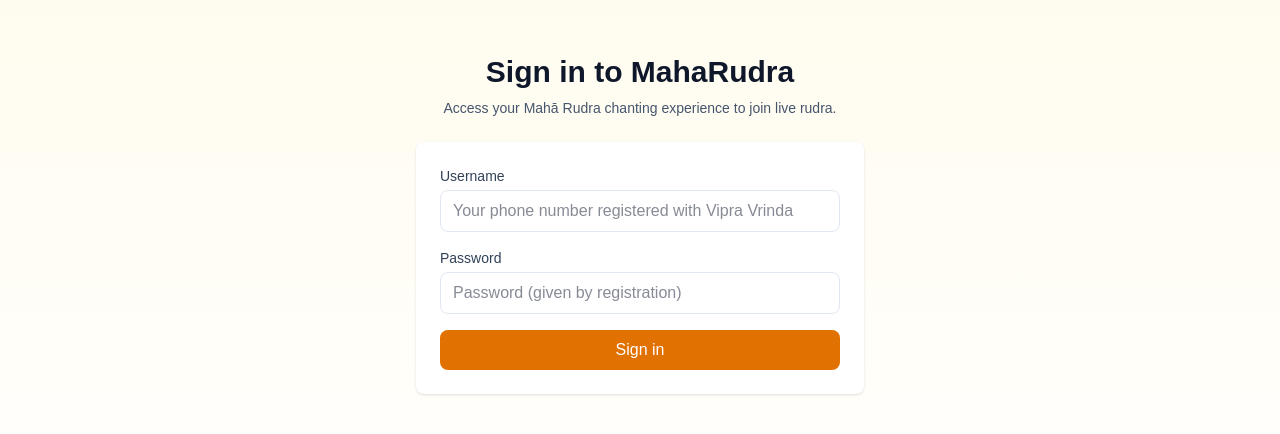
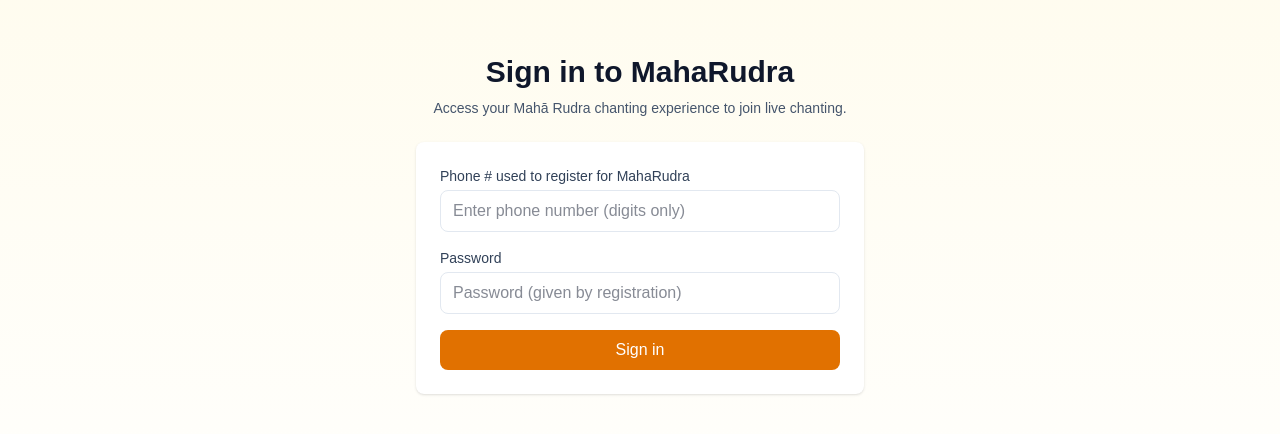
Before and after one commit to Vipra-Vrinda/maharudradfw, a Next.js app: page /maharudradfw/login in a window 1280 px wide. Shown: the part 176-610 px from the top of the page. Built offline with nearby package versions, Linux system fonts and the light colour scheme; no server answers.

Commit message:
finish for now

```diff
--- a/src/app/livecount/page.jsx
+++ b/src/app/livecount/page.jsx
@@ -7,7 +7,7 @@
 import { ref, onValue, runTransaction, set } from "firebase/database";
 import { db } from "@/lib/firebase"; // your initialized Firebase app
 import chanters from "@/data/chanters.json";
-
+import { useBroadcastListener } from "@/components/MahaRudraEvent";
 
 export default function LiveCountPage() {
   const { user, loading } = useAuth();
@@ -26,6 +26,9 @@
   const MASTER_UIDS = [
     "JXG9CSifc2gWRsfkzZInWRgV9fJ3",
   ]
+  const BROADCAST_UIDS = [
+    "JXG9CSifc2gWRsfkzZInWRgV9fJ3",
+  ]
   useEffect(() => {
     if (!loading && !user) {
       router.push("/login");
@@ -33,6 +36,7 @@
   }, [user, loading, router]);
 
   const { users } = chanters;
+  useBroadcastListener();
 
   const [now, setNow] = useState(new Date());
   useEffect(() => {
@@ -146,6 +150,19 @@
     }
   }
 
+  async function sendBroadcastMessage() {
+    try {
+      const msgRef = ref(db, "broadcast");
+      await set(msgRef, {
+        message: adminMessage,
+        timestamp: Date.now(),
+      });
+      setAdminMessage("");
+    } catch (err) {
+      console.error("❌ Failed to send broadcast:", err);
+    }
+  }
+
   const startChanting = async () => {
     if (!MASTER_UIDS.includes(user.uid) || chantingInProgress) return;
 
@@ -218,6 +235,15 @@
           <p className="mt-2 text-slate-600">For the best chanting experience, we recommend putting your phone on Do Not Disturb and turning off all notifications. Putting your device in airplane mode while keeping WiFi enabled will prolong battery life of your device.
           </p>
           <p className="mt-2 text-slate-600">Closing this tab or even turning off your phone while "joined" in the live rudra will not disconnect you from the session.</p>
+          <br style={{ marginBottom: 8 }} />
+          <a
+            href="https://drive.google.com/drive/folders/1OpwrspwyLQgnqxZz1ZxXUutQ8Dyy7GT4?usp=sharing"
+            target="_blank"
+            rel="noopener noreferrer"
+            className="px-6 py-2 rounded-lg font-medium bg-amber-600 text-white hover:bg-amber-700 inline-block"
+          >
+            View my Chanting Documents
+          </a>
         </header>
 
         <section className="bg-white rounded-lg shadow p-8 text-center">
@@ -250,7 +276,7 @@
               <div className="text-xs text-slate-500">Rudras Chanted</div>
             </div>
             <div className="p-3 bg-amber-50 rounded text-center">
-              <div className="text-2xl font-semibold">{ekadashaStart ?  `${String(et.hours).padStart(2, "0")}:${String(et.minutes).padStart(2, "0")}:${String(et.seconds).padStart(2, "0")}` : "-"}</div>
+              <div className="text-2xl font-semibold">{ekadashaStart ? `${String(et.hours).padStart(2, "0")}:${String(et.minutes).padStart(2, "0")}:${String(et.seconds).padStart(2, "0")}` : "-"}</div>
               <div className="text-xs text-slate-500">Ekadasha Elapsed Time</div>
             </div>
             <div className="p-3 bg-amber-50 rounded text-center">
@@ -293,7 +319,7 @@
             </div>
           </section>) : <></>}
         {MASTER_UIDS.includes(user.uid) ? (<br style={{ marginBottom: 8 }} />) : <></>}
-        {/* {MASTER_UIDS.includes(user.uid) ? (
+        {BROADCAST_UIDS.includes(user.uid) ? (
           <section className="bg-white bg-center rounded-lg shadow p-6 text-center">
             <h3>Messaging Controls</h3>
             <textarea
@@ -305,13 +331,13 @@
             />
 
             <button
-              onClick={sendBroadcastMessage}
+              onClick={(sendBroadcastMessage)}
               className="mt-3 px-6 py-2 bg-amber-600 text-white rounded-lg shadow hover:bg-amber-700 transition"
             >
               Send Message
             </button>
           </section>) : <></>}
-        {MASTER_UIDS.includes(user.uid) ? (<br style={{ marginBottom: 8 }} />) : <></>} */}
+        {BROADCAST_UIDS.includes(user.uid) ? (<br style={{ marginBottom: 8 }} />) : <></>}
         <div className="flex justify-center">
           <button
             onClick={() => { router.push("/") }}
@@ -319,6 +345,6 @@
           >Back to MahaRudra Dashboard</button>
         </div>
       </main>
-    </div>
+    </div >
   );
 }
--- a/src/app/login/page.jsx
+++ b/src/app/login/page.jsx
@@ -4,7 +4,7 @@
 import { useRouter } from "next/navigation";
 import { auth, db } from "@/lib/firebase";
 import { useAuth } from "@/context/AuthContext";
-import { signInWithEmailAndPassword} from "firebase/auth";
+import { signInWithEmailAndPassword } from "firebase/auth";
 
 export default function LoginPage() {
   const { user, loading, uid } = useAuth();
@@ -53,7 +53,7 @@
       <main className="w-full max-w-md">
         <header className="mb-6 text-center">
           <h1 className="text-3xl font-bold">Sign in to MahaRudra</h1>
-          <p className="mt-2 text-slate-600 text-sm">Access your Mahā Rudra chanting experience to join live rudra.</p>
+          <p className="mt-2 text-slate-600 text-sm">Access your Mahā Rudra chanting experience to join live chanting.</p>
         </header>
 
         <section className="bg-white rounded-lg shadow p-6">
@@ -67,16 +67,18 @@
 
             <div>
               <label htmlFor="email" className="block text-sm font-medium text-slate-700">
-                Username
+                Phone # used to register for MahaRudra
               </label>
               <input
-                id="username"
-                type="username"
+                id="phone"
+                type="tel"
                 value={phone}
                 onChange={(e) => setPhone(e.target.value)}
                 className="mt-1 block w-full rounded-lg border border-slate-200 px-3 py-2 focus:outline-none focus:ring-2 focus:ring-amber-300"
-                placeholder="Your phone number registered with Vipra Vrinda"
-                autoComplete="username"
+                placeholder="Enter phone number (digits only)"
+                autoComplete="tel"
+                inputMode="numeric"
+                pattern="[0-9]*"
                 required
               />
             </div>
--- a/src/components/MahaRudraEvent.jsx
+++ b/src/components/MahaRudraEvent.jsx
@@ -14,6 +14,37 @@
 // MahaRudraEvent.jsx
 // Single-file React component (Tailwind CSS required in the host project)
 // Usage: drop into a React app, ensure Tailwind is configured.
+
+export function useBroadcastListener() {
+  useEffect(() => {
+    const broadcastRef = ref(db, "broadcast");
+
+    const unsubscribe = onValue(broadcastRef, (snapshot) => {
+      if (!snapshot.exists()) return;
+      const data = snapshot.val();
+      if (!data.message || !data.timestamp) {
+        return;
+      }
+      // Show a browser notification
+
+      // check localStorage if already shown
+      const lastSeen = localStorage.getItem("lastBroadcastSeen");
+      if (lastSeen !== String(data.timestamp)) {
+        if ("Notification" in window && Notification.permission === "granted") {
+          new Notification("📢 Announcement", {
+            body: `${data.message}`,
+          });
+        } else {
+          // fallback if notifications are blocked
+          alert(`📢 ${data.message}`);
+        }
+        localStorage.setItem("lastBroadcastSeen", String(data.timestamp));
+      }
+    });
+
+    return () => unsubscribe();
+  }, []);
+}
 
 export default function MahaRudraEvent({
   title = "Mahā Rudra DFW",
@@ -47,6 +78,7 @@
 
     return () => unsubscribeRudra();
   }, []);
+  useBroadcastListener();
 
   function countdownParts() {
     const diff = Math.max(0, eventDate - now);
```
